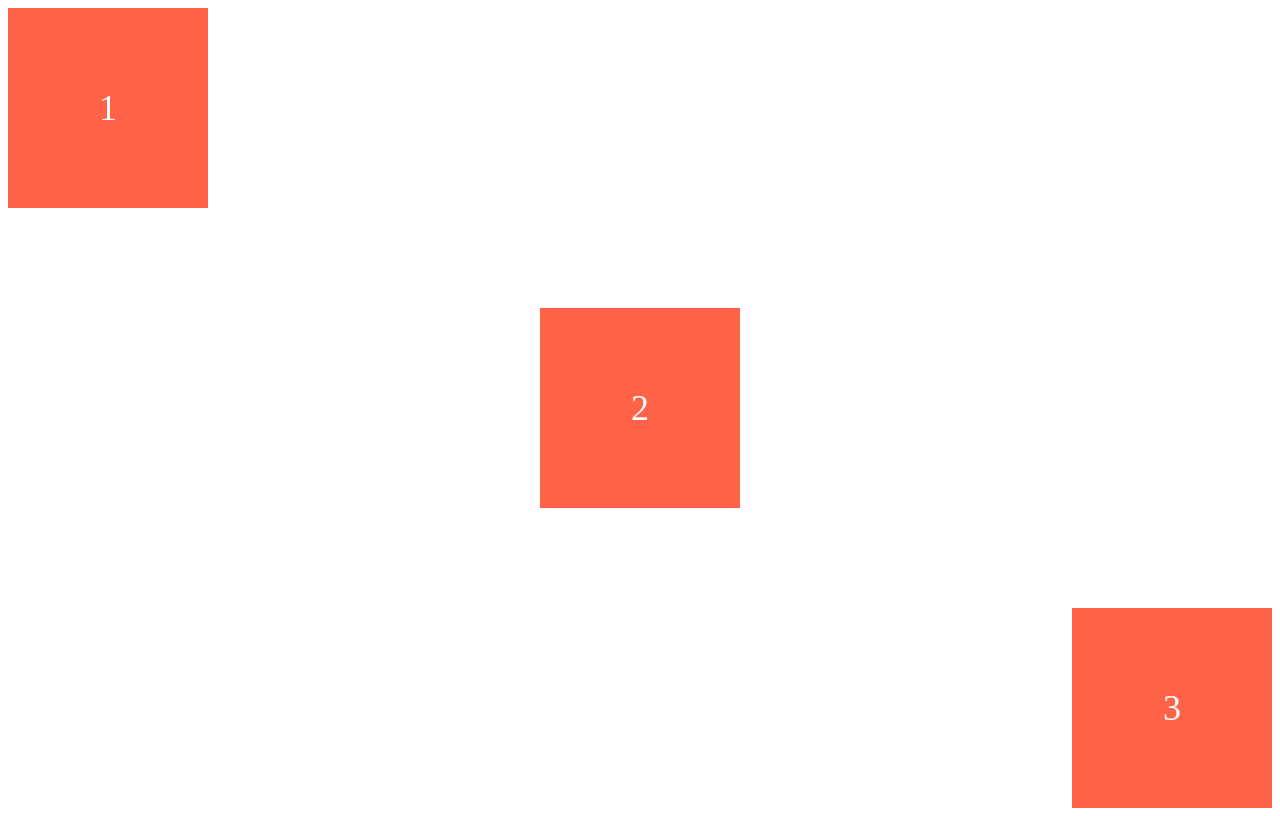
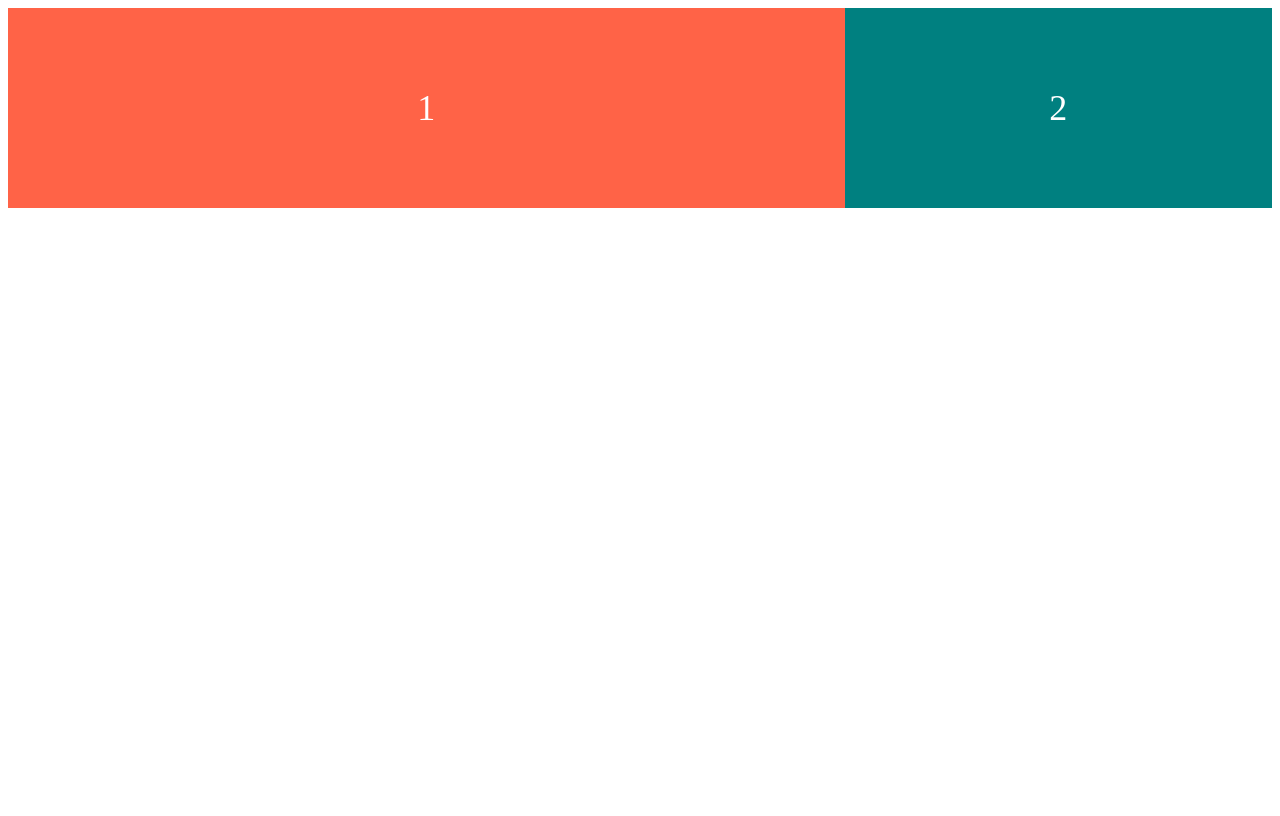
Before and after one commit to ygvbhy/cssMasterClass, a plain HTML site: page index.html in a window 1280 px wide. Drawn offline with Linux system fonts and the light colour scheme.

Commit message:
Flex Grow

```diff
--- a/index.html
+++ b/index.html
@@ -10,7 +10,6 @@
     <div class="container">
       <div class="box">1</div>
       <div class="box">2</div>
-      <div class="box">3</div>
     </div>
   </body>
 </html>
--- a/style.css
+++ b/style.css
@@ -1,15 +1,10 @@
 .container {
   display: flex;
   height: 100vh;
-  justify-content: space-between;
-  row-gap: 10px;
-  column-gap: 20px;
-  align-items: center;
-  align-content: center;
+  justify-content: center;
 }
 
 .box {
-  width: 200px;
   height: 200px;
   background-color: tomato;
   font-size: 36px;
@@ -20,9 +15,11 @@
 }
 
 .box:first-child {
-  align-self: flex-start;
+  background-color: tomato;
+  flex-grow: 2;
 }
 
 .box:last-child {
-  align-self: flex-end;
+  background-color: teal;
+  flex-grow: 1;
 }
```
